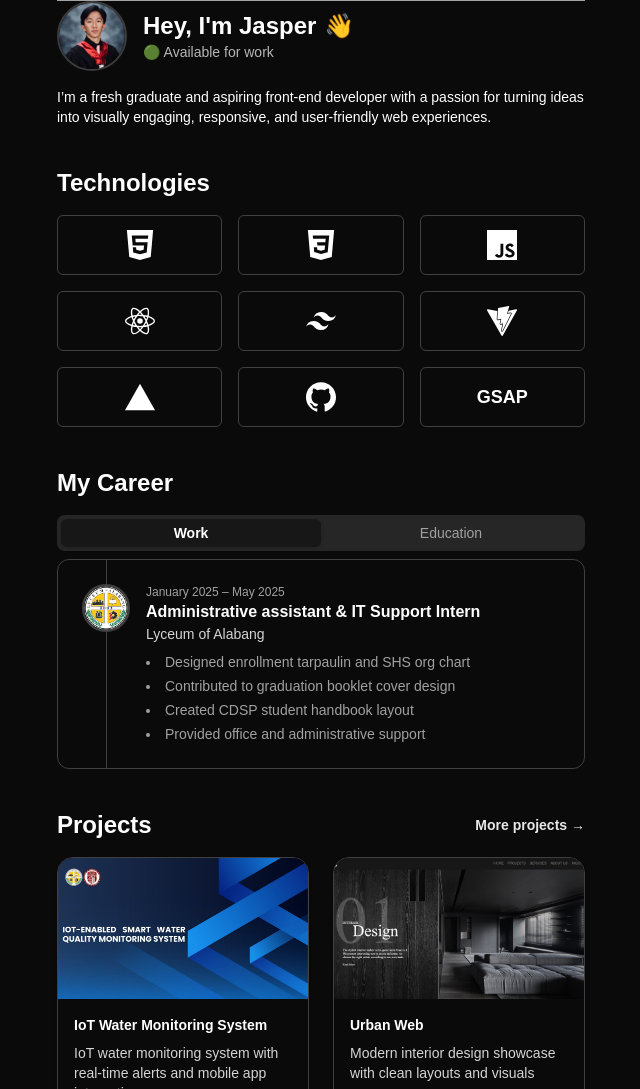
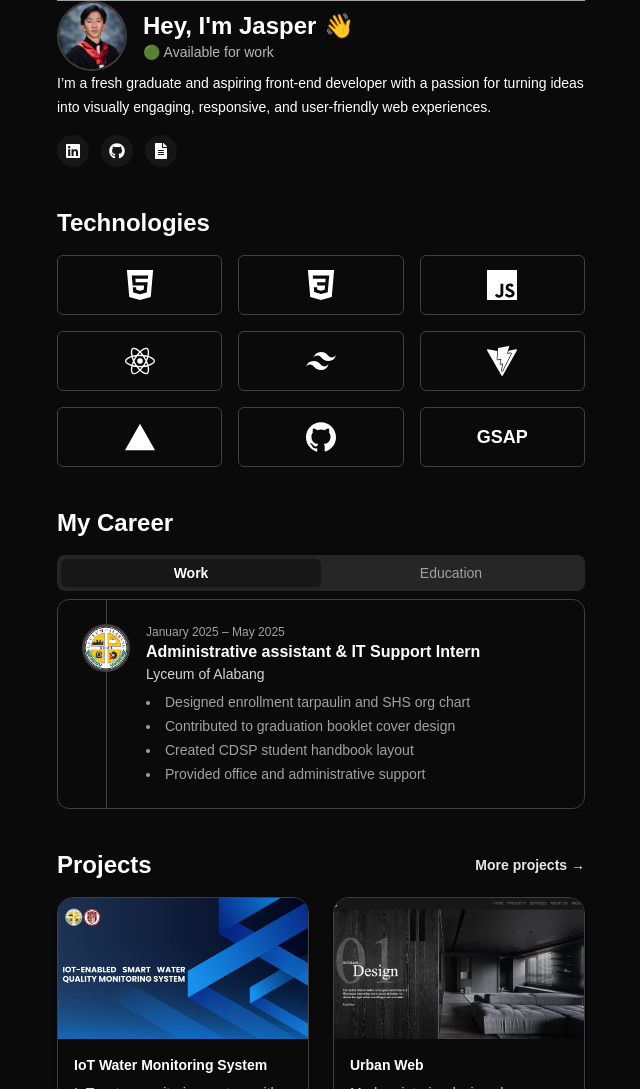
Before and after one commit to JasperTabin/Tabin-Portfolio-v2, a React (Vite) app: page / in a window 1280 px wide. Shown: the part 251-1340 px from the top of the page, without its empty margins (319-959 px from the left). Built offline with nearby package versions, Linux system fonts and the light colour scheme; grey boxes are pictures that could not be loaded.

Commit message:
Added links for home & project

```diff
--- a/src/components/sections/Home.jsx
+++ b/src/components/sections/Home.jsx
@@ -1,40 +1,31 @@
 import bannerGif from "/src/assets/Cat-Banner.gif";
+import { FaLinkedin, FaDownload, FaFileAlt, FaExternalLinkAlt, FaGithub } from "react-icons/fa";
 
 export const Home = () => {
   return (
     <section id="profile">
       <div className="relative w-full h-42 overflow-hidden rounded-t-2xl">
-        <img
-          src={bannerGif}
-          alt="Banner"
-          className="w-full h-full object-cover"
-        />
-
+        <img src={bannerGif} alt="Banner" className="w-full h-full object-cover" />
         <div className="absolute inset-x-0 bottom-0 h-24 bg-gradient-to-t from-white/5 to-transparent pointer-events-none" />
       </div>
 
-      <div className="flex items-center space-x-4 -mt-0">
+      <div className="flex items-center space-x-4 ">
         <img
           src="/src/assets/Profile.jpg"
           alt="Profile"
           className="w-[70px] h-[70px] rounded-full object-cover border-2 border-white/20 object-[center_20%]"
           loading="lazy"
         />
-
         <div className="flex flex-col">
           <h1 className="text-2xl font-semibold text-white flex items-center gap-2">
             <span>Hey, I'm Jasper</span>
-
-            <span className="inline-block cursor-pointer hand-wave" aria-hidden>
-              👋
-            </span>
+            <span className="inline-block cursor-pointer hand-wave" aria-hidden>👋</span>
           </h1>
 
           <div className="relative text-sm h-[20px] w-[160px] cursor-pointer overflow-hidden group">
             <span className="absolute left-0 top-0 transition-transform duration-800 transform group-hover:-translate-y-5 group-hover:opacity-0 opacity-100 text-white/70">
               🟢 Available for work
             </span>
-
             <span className="absolute left-0 top-0 transition-transform duration-800 transform translate-y-5 opacity-0 group-hover:translate-y-0 group-hover:opacity-100 text-white/70">
               Reach out ✉︎
             </span>
@@ -42,12 +33,24 @@ export const Home = () => {
         </div>
       </div>
 
-      <div>
-        <span className="mt-4 block text-sm text-white">
-          I’m a fresh graduate and aspiring front-end developer with a passion
-          for turning ideas into visually engaging, responsive, and
-          user-friendly web experiences.
-        </span>
+      <span className="text-sm text-white">
+        I’m a fresh graduate and aspiring front-end developer with a passion
+        for turning ideas into visually engaging, responsive, and user-friendly web experiences.
+      </span>
+
+      {/* Social + Actions */}
+      <div className="mt-4 flex gap-3">
+        <a href="https://www.linkedin.com/in/jasper-tabin-1b8aaa348/" target="_blank" rel="noopener noreferrer" className="bg-white/5 hover:bg-white/10 text-white p-2 rounded-full transition" aria-label="LinkedIn">
+          <FaLinkedin />
+        </a>
+
+        <a href="https://jaspertabin.github.io/" target="_blank" rel="noopener noreferrer" className="bg-white/5 hover:bg-white/10 text-white p-2 rounded-full transition" aria-label="Visit Website">
+          <FaGithub />
+        </a>
+
+         <a href="/public/Tabin_Resume.pdf" download className="bg-white/5 hover:bg-white/10 text-white p-2 rounded-full transition" aria-label="Download Resume">
+          <FaFileAlt />
+        </a>
       </div>
     </section>
   );
--- a/src/components/sections/Projects.jsx
+++ b/src/components/sections/Projects.jsx
@@ -1,6 +1,7 @@
 /* Project Section showcasing only 2 projects. */
 
 import { defaultProjects } from "../../Data/ProjectData";
+import { FaGithub, FaExternalLinkAlt } from "react-icons/fa";
 
 export default function Projects({ projects = defaultProjects }) {
   return (
@@ -22,21 +23,34 @@ export default function Projects({ projects = defaultProjects }) {
               key={p.id}
               className="group bg-transparent border border-neutral-700 rounded-2xl overflow-hidden shadow-sm hover:shadow-lg transition-shadow"
             >
-              <a
-                href={p.href}
-                target="_blank"
-                rel="noopener noreferrer"
-                aria-label={`Open ${p.title}`}
-                className="block"
-              >
-                <div className="w-full aspect-video bg-neutral-900 flex items-center justify-center overflow-hidden">
-                  <img
-                    src={p.image}
-                    alt={p.title}
-                    className="w-full h-full object-cover group-hover:scale-105 transition-transform duration-300"
-                  />
+              <div className="relative w-full aspect-video bg-neutral-900 flex items-center justify-center overflow-hidden">
+                <img
+                  src={p.image}
+                  alt={p.title}
+                  className="w-full h-full object-cover group-hover:scale-105 transition-transform duration-300"
+                />
+
+                {/* Hover overlay */}
+                <div className="absolute inset-0 flex items-center justify-center gap-4 bg-black/50 opacity-0 group-hover:opacity-100 transition-opacity duration-300">
+                  {p.links?.map((link) => (
+                    <a
+                      key={link.url}
+                      href={link.url}
+                      target="_blank"
+                      rel="noopener noreferrer"
+                      className="text-white text-2xl hover:text-gray-300"
+                      aria-label={link.label}
+                    >
+                      {link.label === "Source" ? (
+                        <FaGithub />
+                      ) : (
+                        <FaExternalLinkAlt />
+                      )}
+                    </a>
+                  ))}
                 </div>
-              </a>
+              </div>
+
               <div className="p-4">
                 <h3
                   id={`project-${p.id}`}
```
Also changed, not shown: 1 other file (tests, documents, lock files or other folders).
